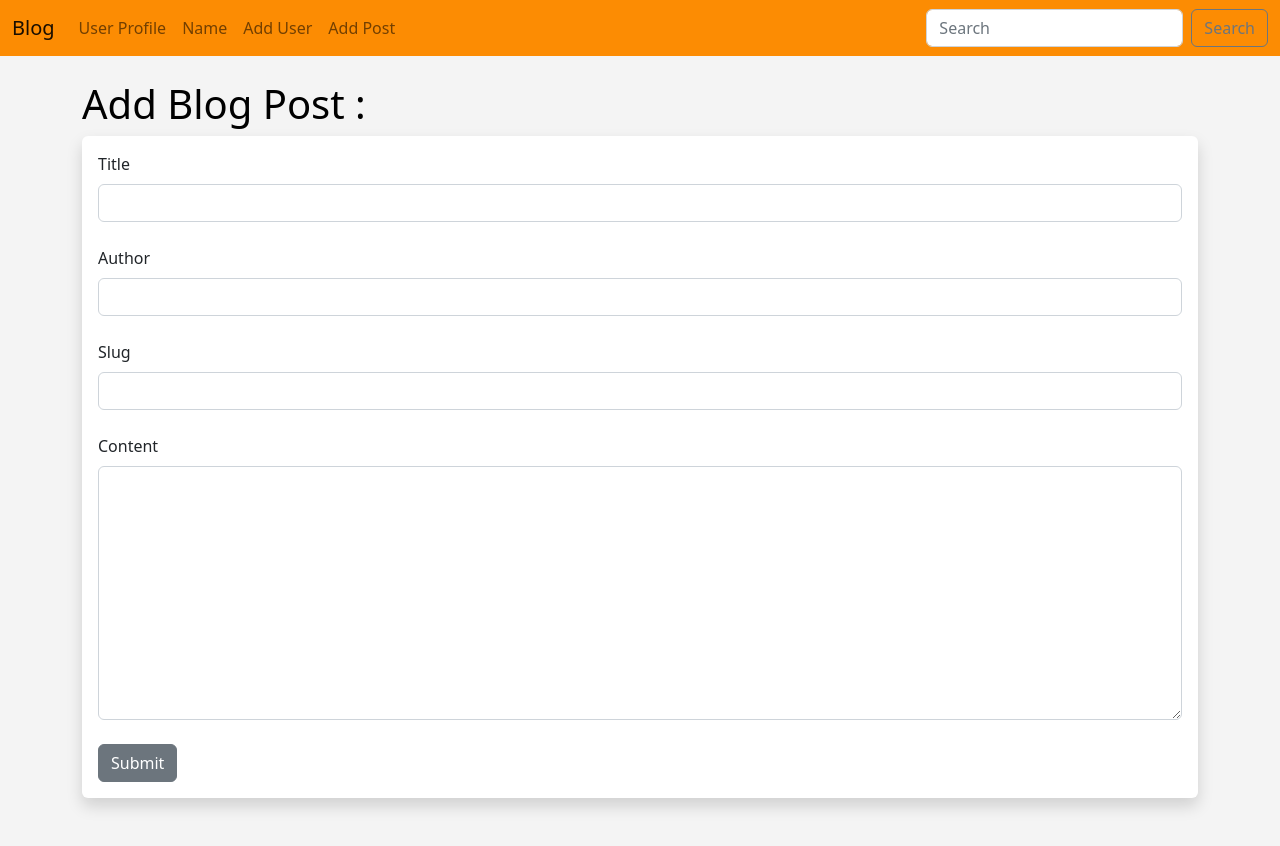
After one commit to aroranubhav/Simple-Blog, a Flask app: page /add-post in a window 1280 px wide. The commit adds this page. Run offline with Flask 2, Linux system fonts and the light colour scheme.

Commit message:
created blog post model and rendered the blog post form view

```diff
--- a/app.py
+++ b/app.py
@@ -1,3 +1,6 @@
+from crypt import methods
+from pydoc import describe
+from turtle import pos
 from flask import Flask, render_template, flash, request, redirect, url_for, make_response
 from flask_wtf import FlaskForm
 from wtforms import FormField, StringField, SubmitField, EmailField, PasswordField, BooleanField, ValidationError
@@ -8,6 +11,7 @@ from flask_migrate import Migrate
 import os
 import sys
 from werkzeug.security import generate_password_hash, check_password_hash
+from wtforms.widgets import TextArea
 
 #flask instance
 app = Flask(__name__)
@@ -49,6 +53,22 @@ class Users(db.Model):
 
     def __repr__(self) -> str:
         return f'<Name {self.name}>'
+
+class Posts(db.Model):
+    id = db.Column(db.Integer, primary_key = True)
+    title = db.Column(db.String(250))
+    content = db.Column(db.Text)
+    author = db.Column(db.String(250))
+    date_posted = db.Column(db.DateTime, default = datetime.utcnow)
+    slug = db.Column(db.String(250))
+
+class PostForm(FlaskForm):
+    title = StringField('Title', validators = [DataRequired(message = 'This field requires a value')])
+    content = StringField('Content', validators =  [DataRequired(message = 'This field requires a value')],
+        widget = TextArea())
+    author = StringField('Author', validators =  [DataRequired(message = 'This field requires a value')])
+    slug = StringField('Slug', validators =  [DataRequired(message = 'This field requires a value')])
+    submit = SubmitField('Submit')
 
 class NameForm(FlaskForm):
     name = StringField("What's your name?", validators = [DataRequired(message = 'This field requires a value')])
@@ -209,6 +229,33 @@ def delete_user(user_id):
 
     return redirect(url_for('add_user'))
 
+@app.route('/add-post', methods = ['GET', 'POST'])
+def add_post():
+    form = PostForm()
+
+    try:
+        if form.validate_on_submit():
+            post = Posts()
+            form.populate_obj(post)
+            #clearing the form
+            form.title.data = ''
+            form.author.data = ''
+            form.content.data = ''
+            form.slug.data = ''
+            #adding post to db
+            db.session.add(post)
+            db.session.commit()
+            flash('Blog Post submitted successfully!')
+    except:
+        db.session.rollback()
+        print(sys.exc_info())
+        flash('There was an error creating the Blog Post.')
+    finally:
+        db.session.close()
+
+    return render_template('add_post.html',
+            form = form)
+
 #page not found handler
 @app.errorhandler(404)
 def page_not_found(e):
--- /dev/null
+++ b/templates/add_post.html
@@ -0,0 +1,35 @@
+{% extends 'base.html' %}
+
+{% block content %}
+
+    {% for message in get_flashed_messages() %}
+        <div class="alert alert-secondary alert-dismissible fade show" role="alert">
+                {{ message }}
+            <button type="button" class="btn-close" data-bs-dismiss="alert" aria-label="Close"></button>
+        </div>
+    {% endfor %}
+
+    <h1>Add Blog Post : </h1>
+
+    <div class="shadow p-3 mb-5 bg-body rounded">
+        <form method="POST">
+
+            {{ form.hidden_tag() }}
+
+            {{ form.title.label(class="form-label") }}
+            {{ form.title(class="form-control") }}
+            <br/>
+            {{ form.author.label(class="form-label") }}
+            {{ form.author(class="form-control") }}
+            <br/>
+            {{ form.slug.label(class="form-label") }}
+            {{ form.slug(class="form-control") }}
+            <br/>
+            {{ form.content.label(class="form-label") }}
+            {{ form.content(class="form-control", rows = 10) }}
+            <br/>
+            {{ form.submit(class="btn btn-secondary") }}
+
+        </form>
+    </div>
+{% endblock %}
--- a/templates/navbar.html
+++ b/templates/navbar.html
@@ -16,6 +16,9 @@
           <li class="nav-item">
             <a class="nav-link" href="{{ url_for('add_user') }}">Add User</a>
           </li>
+          <li class="nav-item">
+            <a class="nav-link" href="{{ url_for('add_post') }}">Add Post</a>
+          </li>
         </ul>
         <form class="d-flex" role="search">
           <input class="form-control me-2" type="search" placeholder="Search" aria-label="Search">
--- a/templates/pwd_test.html
+++ b/templates/pwd_test.html
@@ -13,7 +13,7 @@
         <h1>Password : {{ password }}</h1>
         <br/>
         <h2>Info from the website : </h2><br/>
-        <h4>Name : {{ user.name }}</h4><br/>
+        <h4>Name : {{ user.name }}</h 4><br/>
         <h4>Email : {{ user.email }}</h4><br/>
         <h4>Password : {{ user.password_hash }}</h4><br/>
         <h4>Password's match : {{ passed }}</h4><br/>
```
Also changed, not shown: migrations/versions/db8a687cf95a_.py (added, +36 -0 lines).
